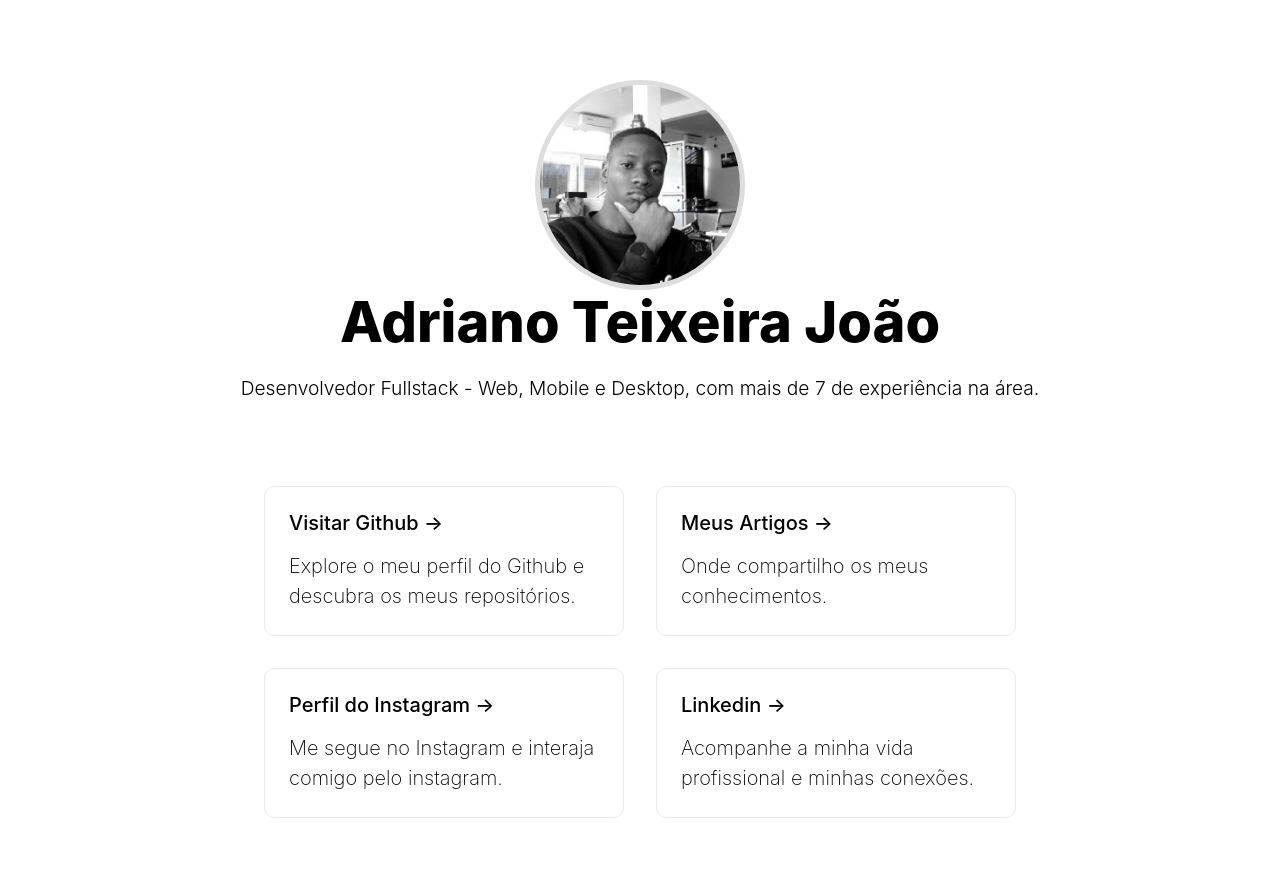
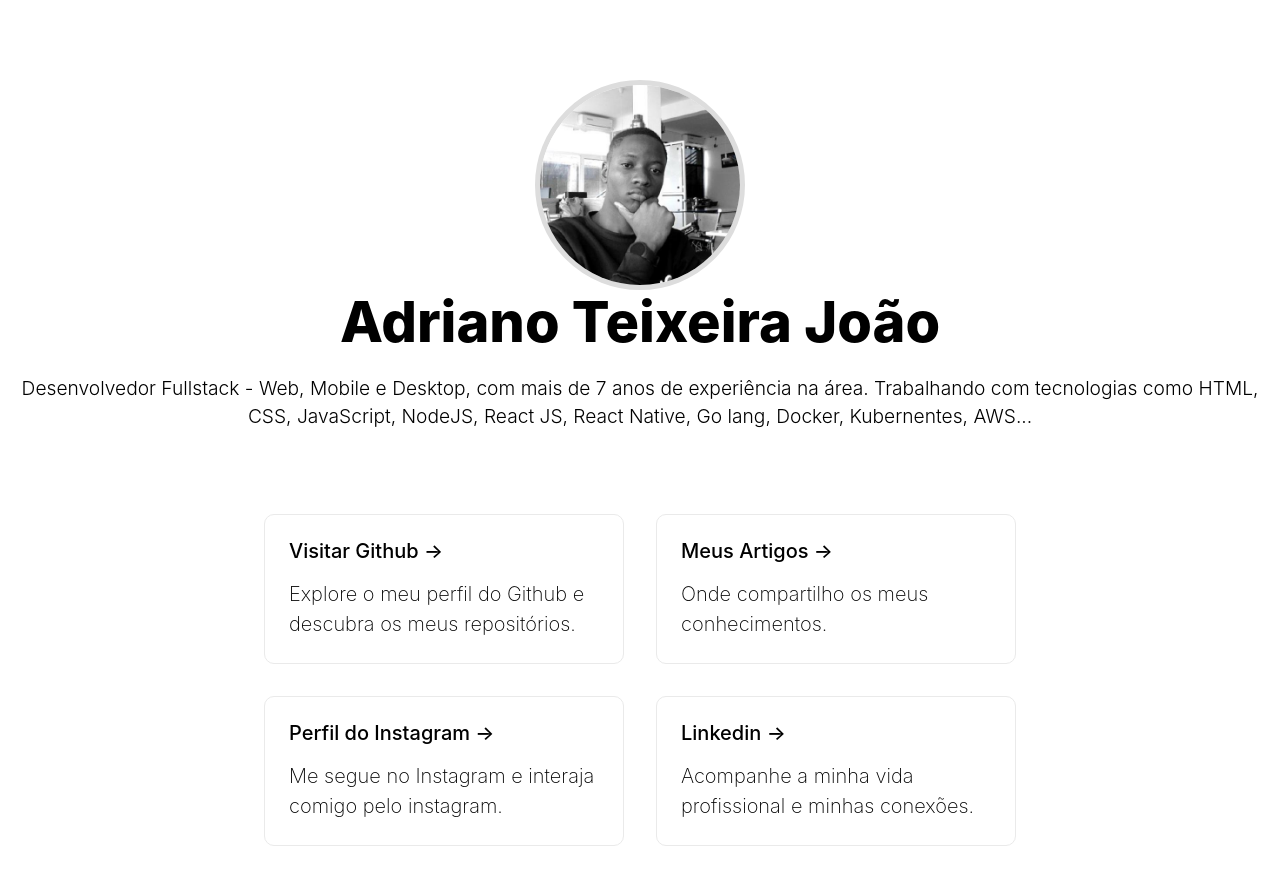
Before and after one commit to adriano2teixeira/adriano2j, a Next.js app: page / in a window 1280 px wide. Shown: the top 884 px of the page. Built offline with nearby package versions, Linux system fonts and the light colour scheme.

Commit message:
Update index.js

```diff
--- a/pages/index.js
+++ b/pages/index.js
@@ -92,7 +92,7 @@ export default function Home() {
 
         <meta
           name="keywords"
-          content="Adriano Texiera João, Desenvolvedor Fullstack Angola"
+          content="Adriano Texiera João, Desenvolvedor Fullstack"
         />
         <link rel="icon" href="/favicon.ico" />
       </Head>
@@ -105,8 +105,8 @@ export default function Home() {
         <h1 className={styles.title}>Adriano Teixeira João</h1>
 
         <p className={styles.description}>
-          Desenvolvedor Fullstack - Web, Mobile e Desktop, com mais de 7 de
-          experiência na área.
+          Desenvolvedor Fullstack - Web, Mobile e Desktop, com mais de 7 anos de
+          experiência na área. Trabalhando com tecnologias como HTML, CSS, JavaScript, NodeJS, React JS, React Native, Go lang, Docker, Kubernentes, AWS...
         </p>
 
         <div className={styles.grid}>
```
